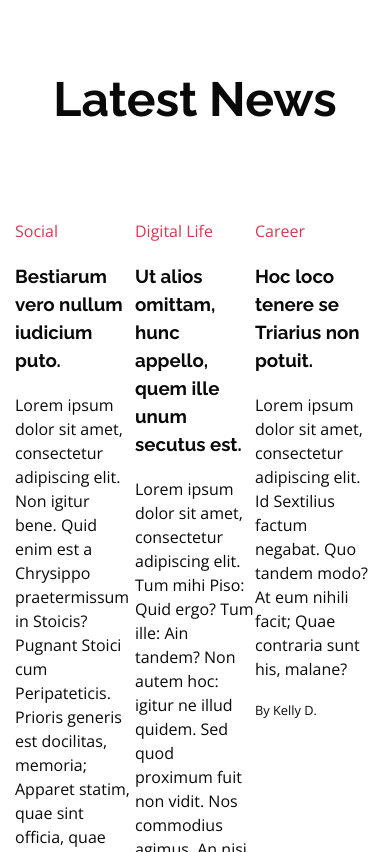
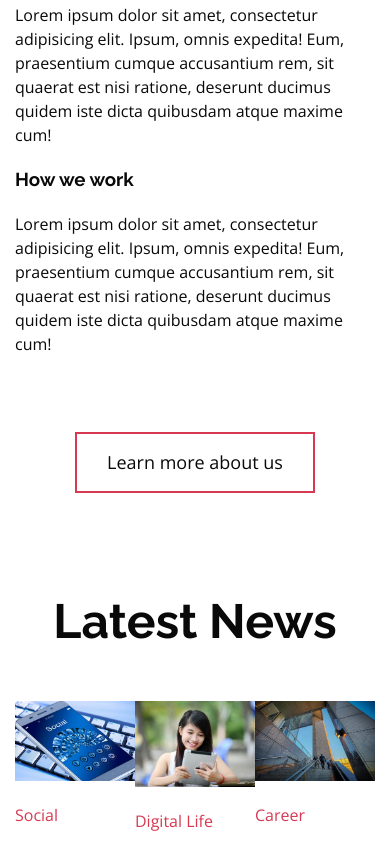
Before and after one commit to dianaparr/holbertonschool-web_front_end, a plain HTML site: page 0x06-responsive_design/04-index.html in a window 390 px wide. Shown: the part 3580-4432 px from the top of the page. Drawn offline with nearby package versions, Linux system fonts and the light colour scheme.

Commit message:
fix images responsive

```diff
--- a/0x06-responsive_design/04-index.html
+++ b/0x06-responsive_design/04-index.html
@@ -184,11 +184,11 @@
                     <img
                         sizes="(max-width: 3000px) 40vw, 1200px"
                         srcset="
-                            pic-about-01_oa1f4l_c_scale,w_380.jpg 380w,
-                            pic-about-01_oa1f4l_c_scale,w_1087.jpg 1087w,
-                            pic-about-01_oa1f4l_c_scale,w_1200.jpg 1200w"
-                        src="pic-about-01_oa1f4l_c_scale,w_1200.jpg"
-                        alt="">
+                            images/pic-about-01_oa1f4l_c_scale,w_380.jpg 380w,
+                            images/pic-about-01_oa1f4l_c_scale,w_1087.jpg 1087w,
+                            images/pic-about-01_oa1f4l_c_scale,w_1200.jpg 1200w"
+                        src="images/pic-about-01_oa1f4l_c_scale,w_1200.jpg"
+                        alt="" />
                 </div>
                 <div class="col-1-2">
                     <h3>Who are we</h3>
@@ -219,11 +219,11 @@
                         <img
                             sizes="(max-width: 3000px) 40vw, 1200px"
                             srcset="
-                                pic-article-01_vys8jh_c_scale,w_380.jpg 380w,
-                                pic-article-01_vys8jh_c_scale,w_927.jpg 927w,
-                                pic-article-01_vys8jh_c_scale,w_1200.jpg 1200w"
-                            src="pic-article-01_vys8jh_c_scale,w_1200.jpg"
-                            alt="">
+                                images/pic-article-01_vys8jh_c_scale,w_380.jpg 380w,
+                                images/pic-article-01_vys8jh_c_scale,w_927.jpg 927w,
+                                images/pic-article-01_vys8jh_c_scale,w_1200.jpg 1200w"
+                            src="images/pic-article-01_vys8jh_c_scale,w_1200.jpg"
+                            alt="" />
                     </div>
                     <p class="card-category">Career</p>
                     <h3><a href="#">Hoc loco tenere se Triarius non potuit.</a></h3>
@@ -237,11 +237,11 @@
                         <img
                             sizes="(max-width: 3000px) 40vw, 1200px"
                             srcset="
-                                pic-article-02_aluotx_c_scale,w_380.jpg 380w,
-                                pic-article-02_aluotx_c_scale,w_911.jpg 911w,
-                                pic-article-02_aluotx_c_scale,w_1200.jpg 1200w"
-                            src="pic-article-02_aluotx_c_scale,w_1200.jpg"
-                            alt="">
+                                images/pic-article-02_aluotx_c_scale,w_380.jpg 380w,
+                                images/pic-article-02_aluotx_c_scale,w_911.jpg 911w,
+                                images/pic-article-02_aluotx_c_scale,w_1200.jpg 1200w"
+                            src="images/pic-article-02_aluotx_c_scale,w_1200.jpg"
+                            alt="" />
                     </div>
                     <p class="card-category">Digital Life</p>
                     <h3><a href="#">Ut alios omittam, hunc appello, quem ille unum secutus est.</a></h3>
@@ -255,11 +255,11 @@
                         <img
                             sizes="(max-width: 3000px) 40vw, 1200px"
                             srcset="
-                                pic-article-03_fagrvt_c_scale,w_380.jpg 380w,
-                                pic-article-03_fagrvt_c_scale,w_849.jpg 849w,
-                                pic-article-03_fagrvt_c_scale,w_1200.jpg 1200w"
-                            src="pic-article-03_fagrvt_c_scale,w_1200.jpg"
-                            alt="">
+                                images/pic-article-03_fagrvt_c_scale,w_380.jpg 380w,
+                                images/pic-article-03_fagrvt_c_scale,w_849.jpg 849w,
+                                images/pic-article-03_fagrvt_c_scale,w_1200.jpg 1200w"
+                            src="images/pic-article-03_fagrvt_c_scale,w_1200.jpg"
+                            alt="" />
                     </div>
                     <p class="card-category">Social</p>
                     <h3><a href="#">Bestiarum vero nullum iudicium puto.</a></h3>
```
